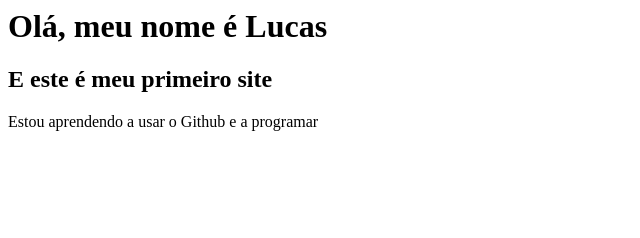
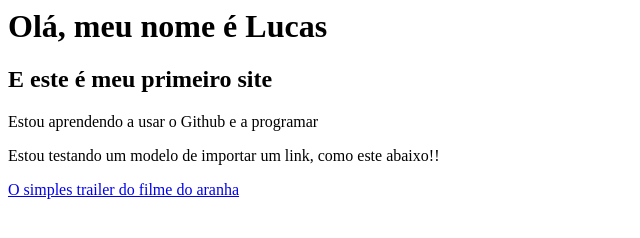
Before and after one commit to LinkdeZelda/Html-simples, a plain HTML site: page index.html in a window 1280 px wide. Shown: the whole page, without its empty margins (0-640 px from the left). Drawn offline with Linux system fonts and the light colour scheme.

Commit message:
Update index.html

```diff
--- a/index.html
+++ b/index.html
@@ -1,3 +1,5 @@
 <h1>Olá, meu nome é Lucas</h1>
 <h2>E este é meu primeiro site</h2>
 <p>Estou aprendendo a usar o Github e a programar</p>
+<p>Estou testando um modelo de importar um link, como este abaixo!!</p>
+<a href="https://youtu.be/PlulyWs1kS4?si=5AQmNwKZG1Elui8e">O simples trailer do filme do aranha</a>
```
